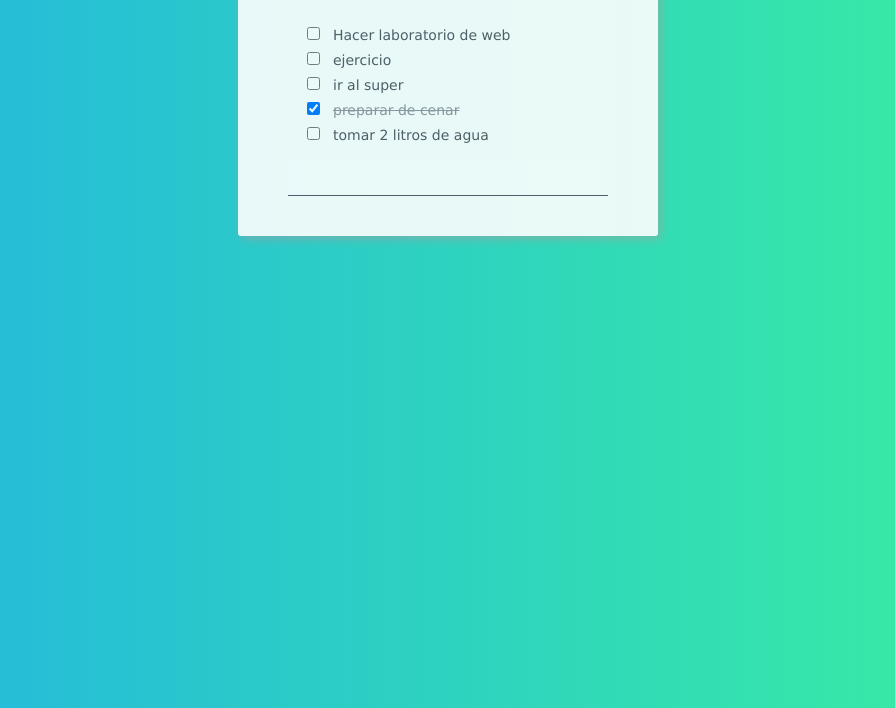
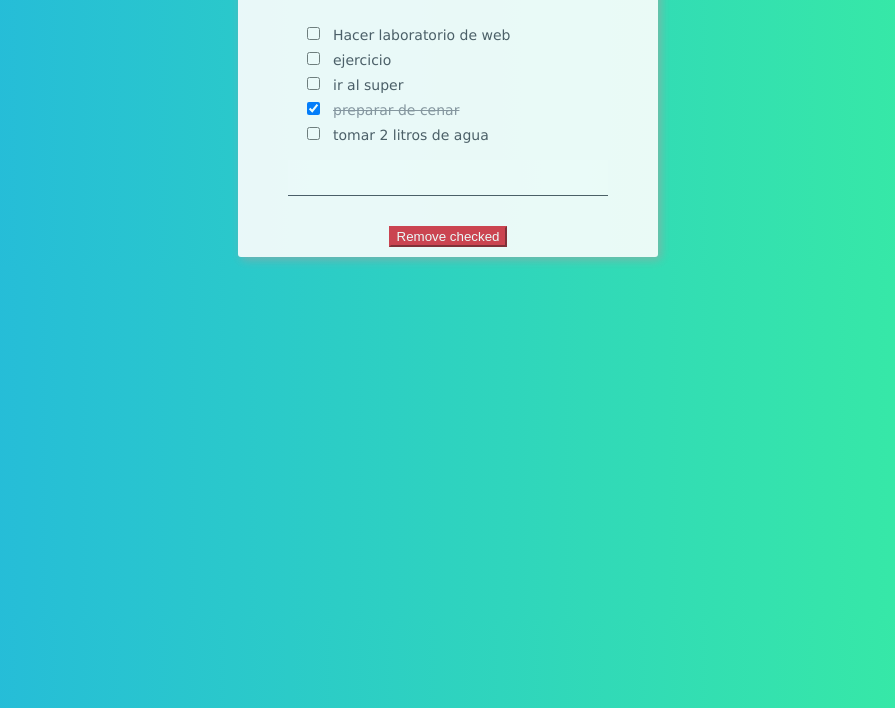
Before and after one commit to danieltijerina/LabWeb2019, a plain HTML site: page Lab2/index.html in a window 1280 px wide. Shown: the part 92-800 px from the top of the page, without its empty margins (192-1087 px from the left). Drawn offline with Linux system fonts and the light colour scheme.

Commit message:
Added button to remove checked tasks.

```diff
--- a/Lab2/css/styles.css
+++ b/Lab2/css/styles.css
@@ -51,3 +51,20 @@ input[type="text"]:focus {
   text-decoration: line-through;
   color: #8f919c;
 }
+
+.center {
+  text-align: center;
+}
+
+button {
+  color: #fff;
+  background-color: #dc3545;
+  border-color: #dc3545;
+  text-align: center;
+}
+
+button:hover {
+  color: #fff;
+  background-color: #c82333;
+  border-color: #bd2130;
+}
--- a/Lab2/index.html
+++ b/Lab2/index.html
@@ -18,6 +18,7 @@
       </ul>
       <input id="newitem" type="text" name="newitem">
     </div>
+    <div class="center"><button onclick="removeChecked()">Remove checked</button></div>
   </div>
 
 </body>
--- a/Lab2/js/js.js
+++ b/Lab2/js/js.js
@@ -6,6 +6,20 @@ function toggleCheck(element) {
         items.append(element.parentElement);
     } else {
         element.nextSibling.classList.remove("done");
+    }
+}
+
+function removeChecked() {
+    let list = document.getElementById("items");
+    let items = list.children;
+    var remove = [];
+    for (var item of items) {
+        if(item.firstChild.checked) {
+            remove.push(item);
+        }
+    }
+    for (var item of remove){
+        list.removeChild(item);
     }
 }
 
```
